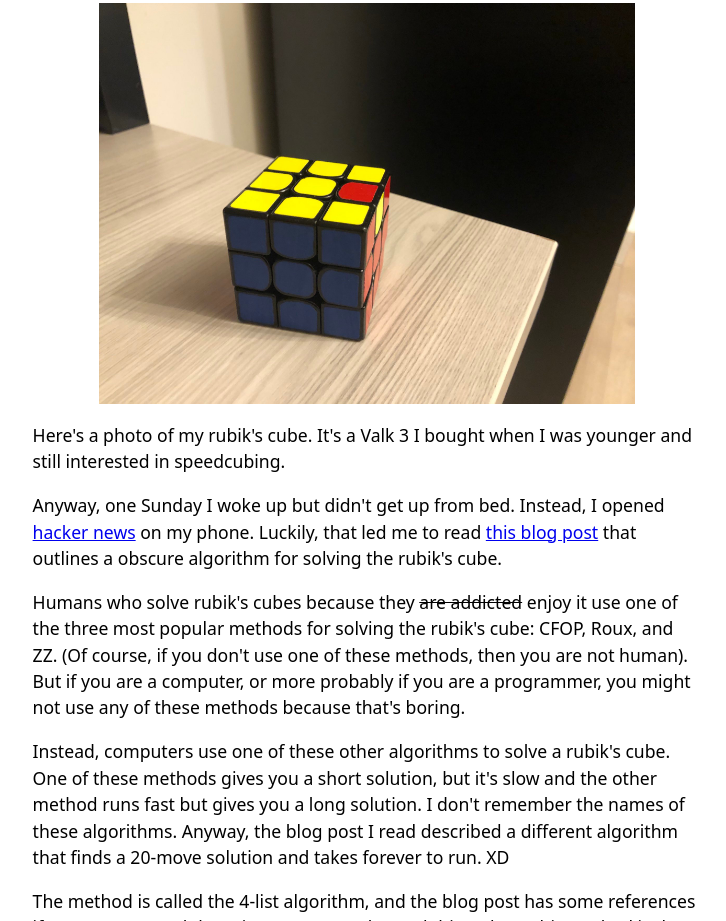
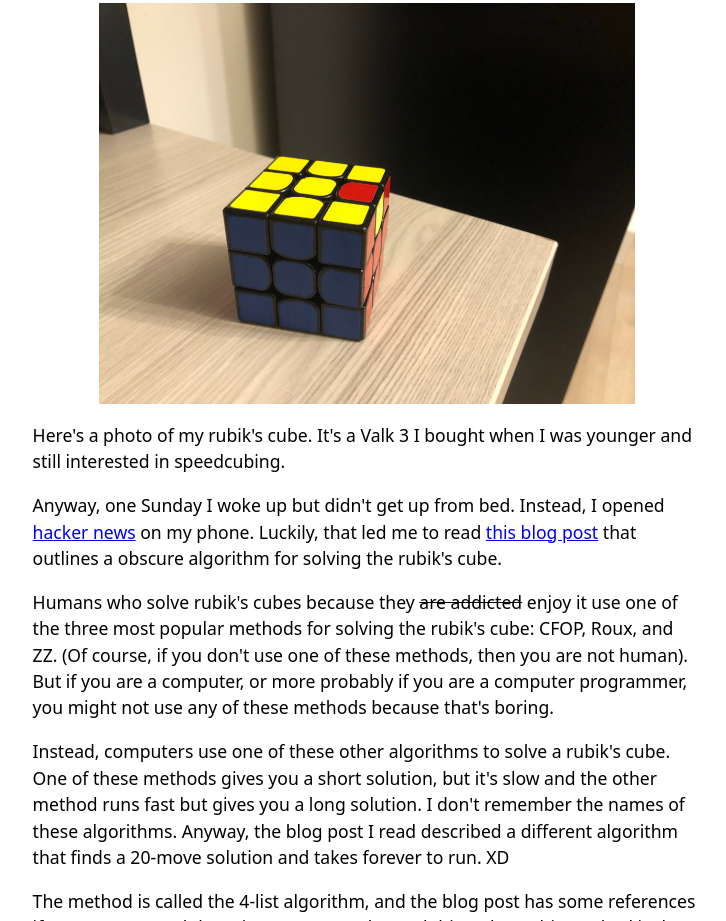
Before and after one commit to AvanRocks/avanrocks.github.io, a plain HTML site: page projects/rubiks-cube-solver.html in a window 1280 px wide. Shown: the part 283-1204 px from the top of the page, without its empty margins (273-999 px from the left). Drawn offline with nearby package versions, Linux system fonts and the light colour scheme.

Commit message:
small addition

```diff
--- a/projects/rubiks-cube-solver.html
+++ b/projects/rubiks-cube-solver.html
@@ -50,7 +50,7 @@
   Humans who solve rubik's cubes because they <s>are addicted</s> enjoy it use one of the
   three most popular methods for solving the rubik's cube: CFOP, Roux, and ZZ.
   (Of course, if you don't use one of these methods, then you are not human).
-  But if you are a computer, or more probably if you are a programmer, you might not use any
+  But if you are a computer, or more probably if you are a computer programmer, you might not use any
   of these methods because that's boring.
   </p>
 
```
